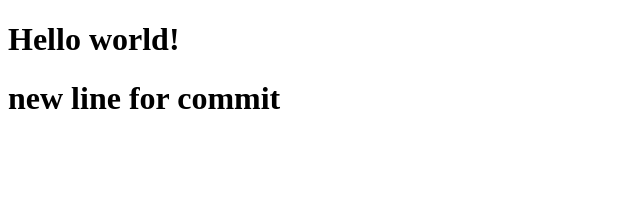
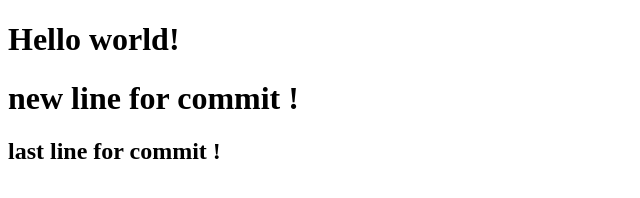
Before and after one commit to babakvb/coursera_Test, a plain HTML site: page site/index.html in a window 1280 px wide. Shown: the whole page, without its empty margins (0-640 px from the left). Drawn offline with Linux system fonts and the light colour scheme.

Commit message:
last changes - 1401-06-15

```diff
--- a/site/index.html
+++ b/site/index.html
@@ -5,6 +5,7 @@
 </head>
 <body>
 <h1>Hello world!</h1>
-<h1>new line for commit</h1>
+<h1>new line for commit !</h1>
+<h2>last line for commit !</h2>
 </body>
 </html>
```
